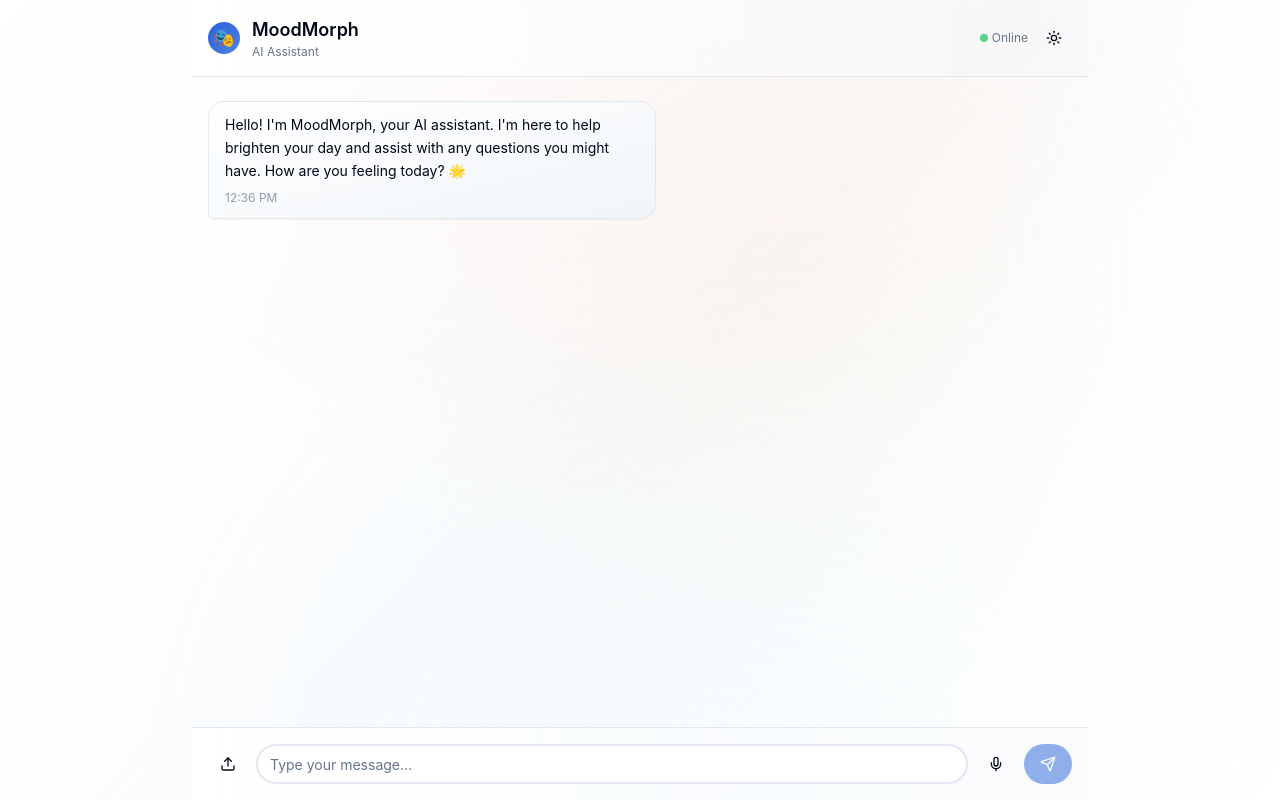
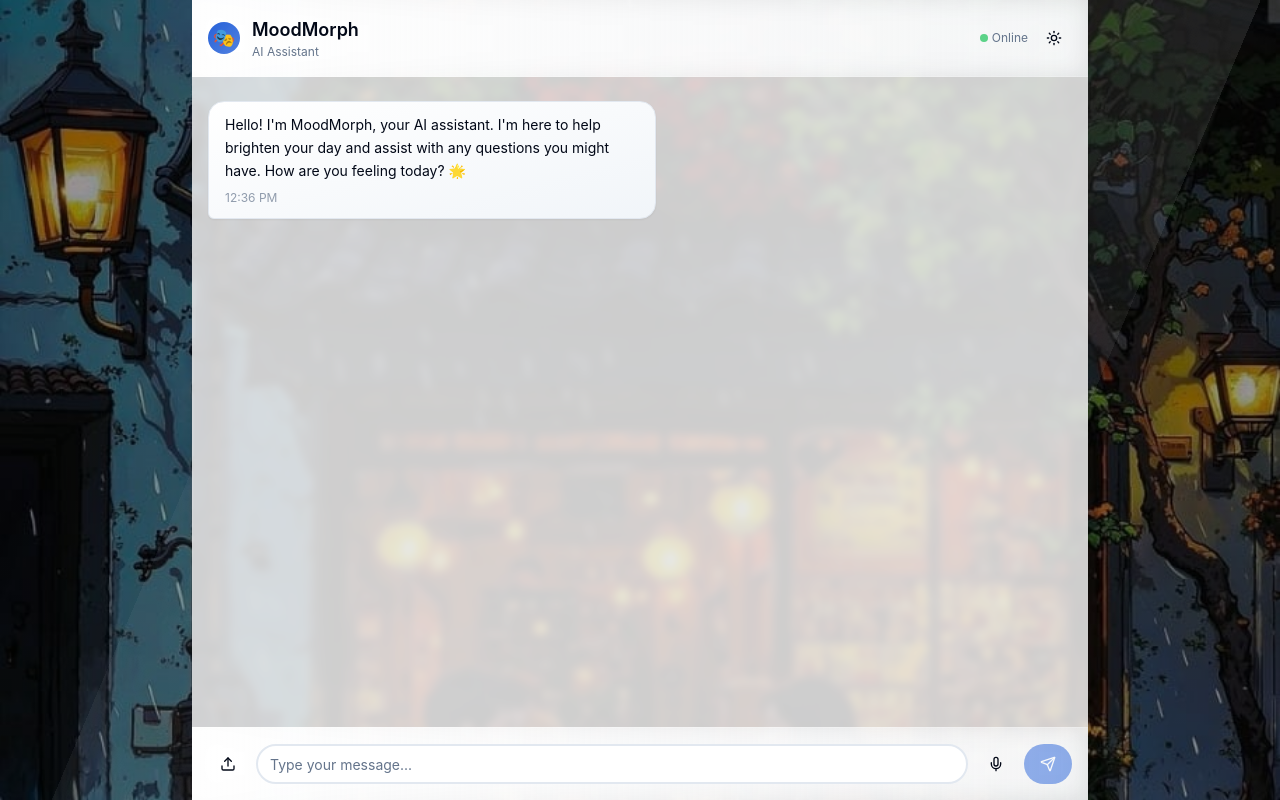
Before and after one commit to Jahanvi11-1/mood-bloom-bubbles, a React (Vite) app: page / in a window 1280 px wide. Built offline with nearby package versions, Linux system fonts and the light colour scheme.

Commit message:
Use provided image
Integrate the image provided by the user into the chatbot interface.

```diff
--- a/src/components/ChatHeader.tsx
+++ b/src/components/ChatHeader.tsx
@@ -2,7 +2,7 @@ import { ThemeToggle } from "@/components/ui/theme-toggle";
 
 export const ChatHeader = () => {
   return (
-    <div className="border-b bg-gradient-to-r from-background/95 to-muted/30 backdrop-blur-sm">
+    <div className="border-b bg-gradient-to-r from-background/95 to-muted/30 backdrop-blur-md border-white/20">
       <div className="flex items-center justify-between p-4">
         <div className="flex items-center space-x-3">
           <div className="w-8 h-8 rounded-full bg-gradient-to-br from-primary to-primary/80 flex items-center justify-center">
--- a/src/components/MessageInput.tsx
+++ b/src/components/MessageInput.tsx
@@ -58,7 +58,7 @@ export const MessageInput = ({ onSendMessage, disabled }: MessageInputProps) =>
   };
 
   return (
-    <div className="border-t bg-gradient-to-r from-background/95 to-muted/30 backdrop-blur-sm">
+    <div className="border-t bg-gradient-to-r from-background/95 to-muted/30 backdrop-blur-md border-white/20">
       {selectedFile && (
         <div className="px-4 py-2 flex items-center justify-between bg-muted/50">
           <span className="text-sm text-muted-foreground flex items-center">
--- a/src/index.css
+++ b/src/index.css
@@ -123,15 +123,27 @@ All colors MUST be HSL.
   background: hsl(var(--muted-foreground) / 0.5);
 }
 
-/* Cozy animated background */
+/* Cozy animated background using the uploaded image */
 .cozy-background {
-  background: linear-gradient(135deg,
-    hsl(var(--background)) 0%,
-    hsl(var(--muted) / 0.3) 50%,
-    hsl(var(--background)) 100%
-  );
+  background:
+    linear-gradient(rgba(0, 0, 0, 0.4), rgba(0, 0, 0, 0.4)),
+    url('/lovable-uploads/57938c0c-28df-4d63-8953-fbe2cc2bf4ea.png');
+  background-size: cover;
+  background-position: center;
+  background-repeat: no-repeat;
+  background-attachment: fixed;
   position: relative;
   overflow: hidden;
+}
+
+.dark .cozy-background {
+  background:
+    linear-gradient(rgba(0, 0, 0, 0.6), rgba(0, 0, 0, 0.6)),
+    url('/lovable-uploads/57938c0c-28df-4d63-8953-fbe2cc2bf4ea.png');
+  background-size: cover;
+  background-position: center;
+  background-repeat: no-repeat;
+  background-attachment: fixed;
 }
 
 .cozy-background::before {
@@ -141,12 +153,14 @@ All colors MUST be HSL.
   left: 0;
   right: 0;
   bottom: 0;
-  background-image:
-    radial-gradient(circle at 20% 80%, rgba(255, 100, 100, 0.1) 0%, transparent 50%),
-    radial-gradient(circle at 80% 20%, rgba(100, 200, 255, 0.1) 0%, transparent 50%),
-    radial-gradient(circle at 40% 40%, rgba(255, 200, 100, 0.1) 0%, transparent 50%);
+  background: linear-gradient(
+    135deg,
+    rgba(255, 255, 255, 0.1) 0%,
+    transparent 50%,
+    rgba(255, 255, 255, 0.05) 100%
+  );
   animation: floating 20s ease-in-out infinite;
-  z-index: -1;
+  z-index: 1;
 }
 
 @keyframes floating {
--- a/src/pages/Index.tsx
+++ b/src/pages/Index.tsx
@@ -74,7 +74,7 @@ const Index = () => {
     <div className="h-screen flex flex-col cozy-background relative">
       <RainEffect />
 
-      <div className="flex flex-col h-full max-w-4xl mx-auto w-full relative z-10">
+      <div className="flex flex-col h-full max-w-4xl mx-auto w-full relative z-20 backdrop-blur-sm bg-background/80 dark:bg-background/60">
         <ChatHeader />
 
         <ChatWindow
```
Also changed, not shown: public/lovable-uploads/57938c0c-28df-4d63-8953-fbe2cc2bf4ea.png (added).
